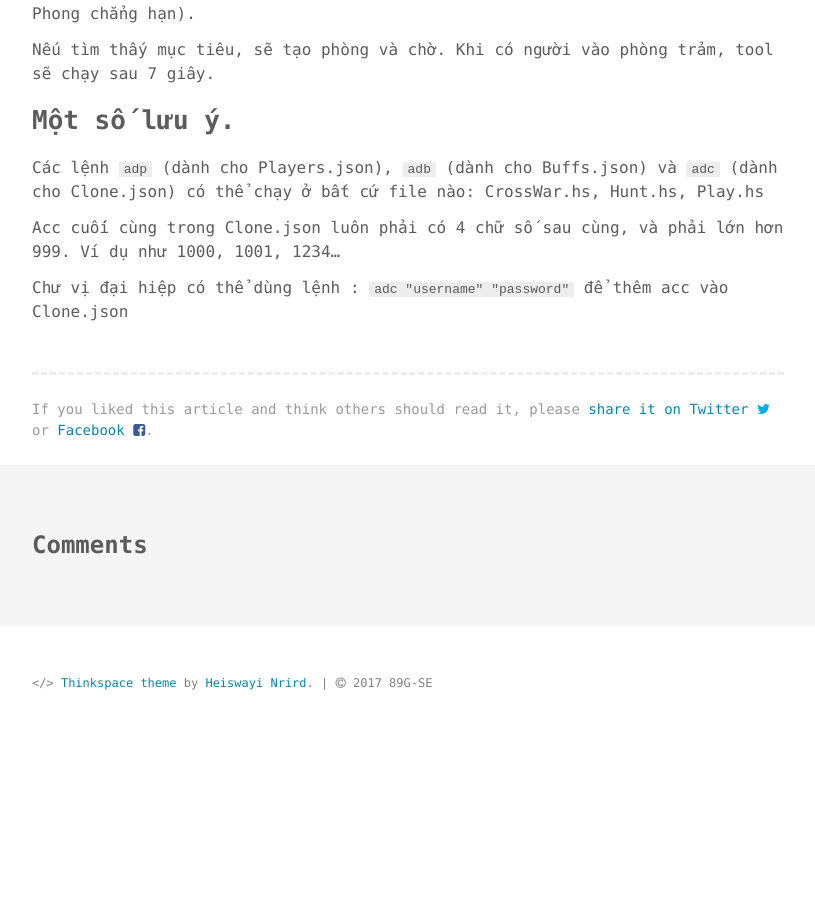
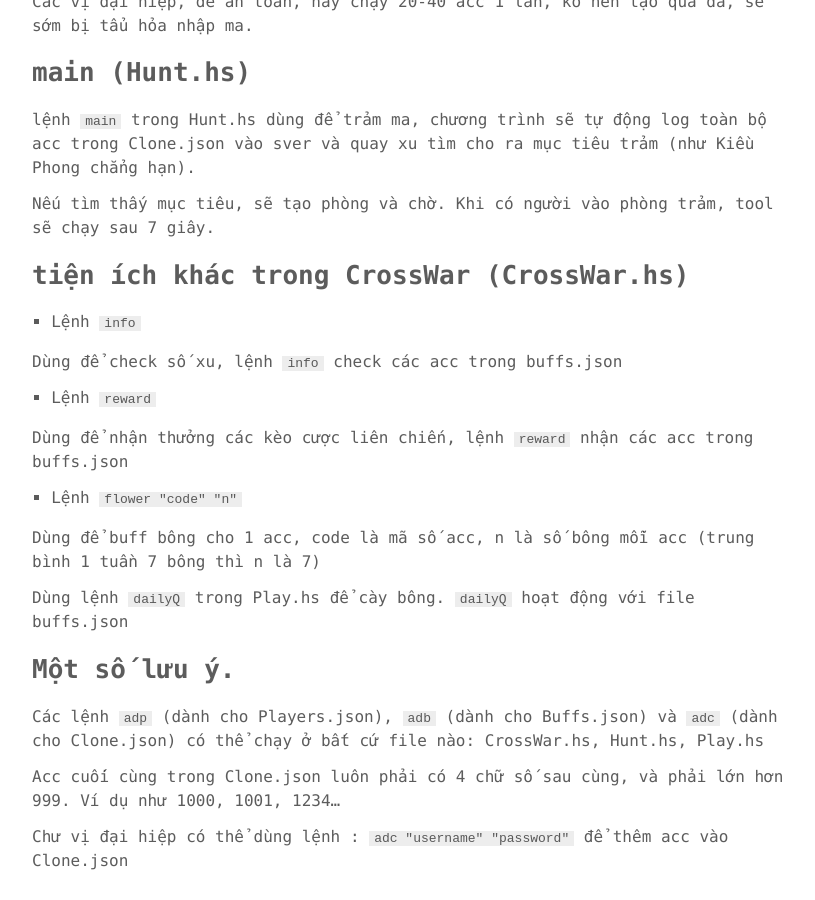
Before and after one commit to phuoc-thanh/phuoc-thanh.github.io, a Jekyll site: the page built from _posts/2017-09-11-injector-guide-p2.md, in a window 1280 px wide and 900 px high, scrolled down 1920 px. Shown: the whole window, without its empty margins (232-1047 px from the left). Built offline with Jekyll 4.4.1, drawn with Linux system fonts in a browser that asks for light colours; comment, search, counter and statistics services are not loaded; before the commit the page ends 2660 px from its top, so only the background shows below that; some of the changed text lies outside the part shown.

Commit message:
update guide

```diff
--- a/_posts/2017-09-11-injector-guide-p2.md
+++ b/_posts/2017-09-11-injector-guide-p2.md
@@ -55,6 +55,12 @@
 
 `dailyMis` áp dụng trên những account trong file Buffs.json (có thể thêm acc bằng lệnh `adb`)
 
+## dailyQ (Play.hs)
+
+lệnh `dailyQ` dành cho acc cày hoa, làm đủ 100 điểm nhận 1 hoa/ngày.
+
+`dailyQ` áp dụng trên những account trong file Buffs.json (có thể thêm acc bằng lệnh `adb`)
+
 
 ## main (Play.hs)
 
@@ -81,6 +87,22 @@
 
 Nếu tìm thấy mục tiêu, sẽ tạo phòng và chờ. Khi có người vào phòng trảm, tool sẽ chạy sau 7 giây.
 
+## tiện ích khác trong CrossWar (CrossWar.hs)
+
+1. Lệnh `info`
+
+Dùng để check số xu, lệnh `info` check các acc trong buffs.json
+
+2. Lệnh `reward`
+
+Dùng để nhận thưởng các kèo cược liên chiến, lệnh `reward` nhận các acc trong buffs.json
+
+3. Lệnh `flower "code" "n"`
+
+Dùng để buff bông cho 1 acc, code là mã số acc, n là số bông mỗi acc (trung bình 1 tuần 7 bông thì n là 7)
+
+Dùng lệnh `dailyQ` trong Play.hs để cày bông. `dailyQ` hoạt động với file buffs.json
+
 ## Một số lưu ý.
 
 Các lệnh `adp` (dành cho Players.json), `adb` (dành cho Buffs.json) và `adc` (dành cho Clone.json) có thể chạy ở bất cứ file nào: CrossWar.hs, Hunt.hs, Play.hs
```
Also changed, not shown: _posts/2017-08-18-injector-guide.md (+1 -1 lines).
